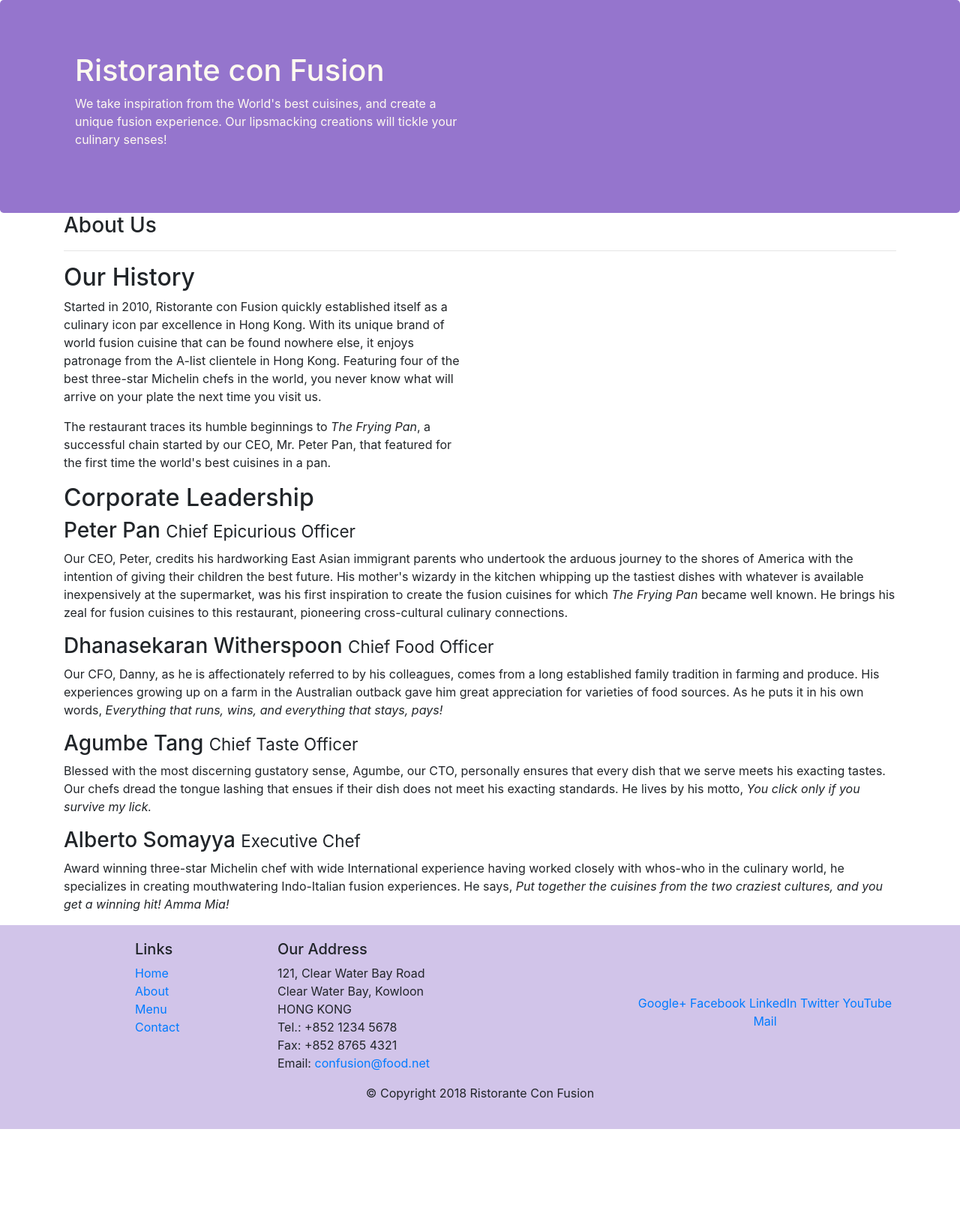
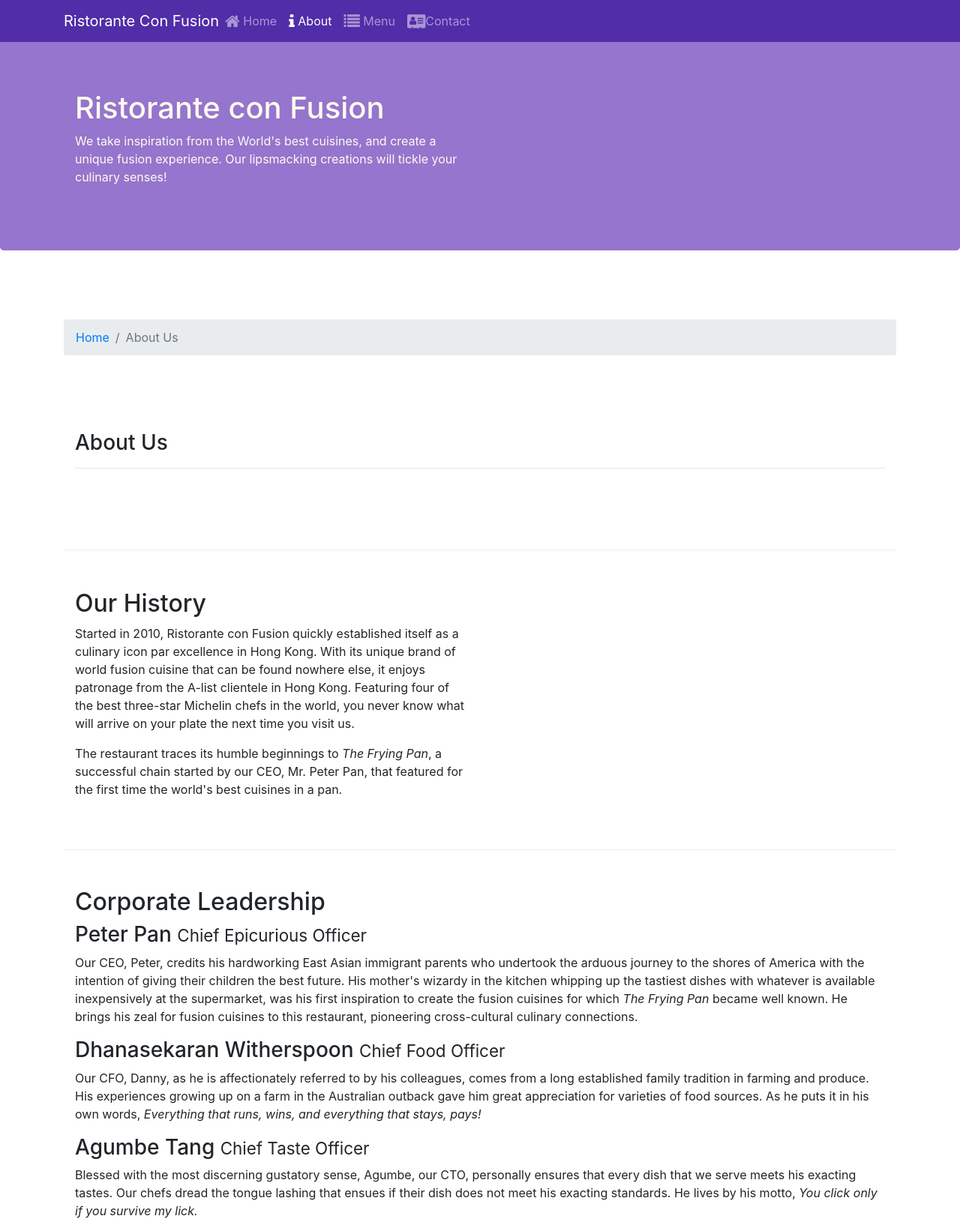
Before and after one commit to gargp1065/bootstrap, a website: page aboutus.html in a window 1280 px wide. Shown: the top 1630 px of the page at 75% size. Before the commit the page ends 1506 px from the top, so only its background shows below. Drawn offline with nearby package versions, Linux system fonts and the light colour scheme.

Commit message:
Icon-Fonts

```diff
--- a/aboutus.html
+++ b/aboutus.html
@@ -9,6 +9,8 @@
 
     <!-- Bootstrap CSS -->
     <link rel="stylesheet" href="node_modules/bootstrap/dist/css/bootstrap.min.css">
+    <link rel="stylesheet" href="node_modules/font-awesome/css/font-awesome.min.css">
+    <link rel="stylesheet" href="node_modules/bootstrap-social/bootstrap-social.css">
     <link rel="stylesheet" href="css/style.css">
 
     <title>Ristorante Con Fusion: About Us</title>
@@ -16,7 +18,22 @@
 </head>
 
 <body>
-
+    <nav class="navbar navbar-dark navbar-expand-sm fixed-top">
+        <div class="container">
+            <button class="navbar-toggler" type="button" data-toggle="collapse" data-target="#Navbar">
+                <span class="navbar-toggler-icon"></span>
+            </button>
+            <a class="navbar-brand mr-auto"  href="./index.html"">Ristorante Con Fusion</a>
+            <div class="collapse navbar-collapse" id="Navbar">
+                <ul class="navbar-nav mr-auto">
+                    <li class="nav-item"> <a class="nav-link" href="./index.html"><span class="fa fa-home fa-lg"></span> Home</a></li>
+                    <li class="nav-item active"> <a class="nav-link" href="#"><span class="fa fa-info fa-lg"></span> About</a></li>
+                    <li class="nav-item"> <a class="nav-link" href="#"><span class="fa fa-list fa-lg"></span> Menu</a></li>
+                    <li class="nav-item"> <a class="nav-link" href="#"><span class="fa fa-address-card fa-lg"></span>Contact</a></li>
+                </ul>
+            </div>
+        </div>
+    </nav>
     <header class="jumbotron">
         <div class="container">
             <div class="row row-header">
@@ -31,15 +48,19 @@
     </header>
 
     <div class="container">
-        <div class="row">
+        <div class="row row-content align-items-center">
+            <ol class="col-12 breadcrumb">
+                <li class="breadcrumb-item"><a href="./index.html">Home</a></li>
+                <li class="breadcrumb-item active ">About Us</li>
+            </ol>
             <div class="col-12">
                <h3>About Us</h3>
                <hr>
             </div>
         </div>
 
-        <div class="row">
-            <div class="col-6 col-sm-6">
+        <div class="row row-content align-items-center">
+            <div class="col-12 col-sm-6">
                 <h2>Our History</h2>
                 <p>Started in 2010, Ristorante con Fusion quickly established itself as a culinary icon par excellence in Hong Kong. With its unique brand of world fusion cuisine that can be found nowhere else, it enjoys patronage from the A-list clientele in Hong Kong.  Featuring four of the best three-star Michelin chefs in the world, you never know what will arrive on your plate the next time you visit us.</p>
                 <p>The restaurant traces its humble beginnings to <em>The Frying Pan</em>, a successful chain started by our CEO, Mr. Peter Pan, that featured for the first time the world's best cuisines in a pan.</p>
@@ -49,7 +70,7 @@
         </div>
 
 
-        <div class="row">
+        <div class="row row-content align-items-center">
             <div class="col-12">
                 <h2>Corporate Leadership</h2>
                 <h3>Peter Pan <small>Chief Epicurious Officer</small></h3>
@@ -71,7 +92,7 @@
                 <div class="col-4 offset-1 col-sm-2">
                     <h5>Links</h5>
                     <ul class="list-unstyled">
-                        <li><a href="#">Home</a></li>
+                        <li><a href="./index.html">Home</a></li>
                         <li><a href="#">About</a></li>
                         <li><a href="#">Menu</a></li>
                         <li><a href="#">Contact</a></li>
@@ -83,19 +104,19 @@
 		              121, Clear Water Bay Road<br>
 		              Clear Water Bay, Kowloon<br>
 		              HONG KONG<br>
-		              Tel.: +852 1234 5678<br>
-		              Fax: +852 8765 4321<br>
-		              Email: <a href="mailto:confusion@food.net">confusion@food.net</a>
+		              <i class="fa fa-phone fa-lg"> +852 1234 5678</i><br>
+		              <i class="fa fa-fax fa-lg"> +852 8765 4321</i><br>
+		              <i class="fa fa-envelope fa-lg"></i> <a href="mailto:confusion@food.net">confusion@food.net</a>
 		           </address>
                 </div>
                 <div class="col-12 col-sm-4 align-self-center">
                     <div class="text-center">
-                        <a href="http://google.com/+">Google+</a>
-                        <a href="http://www.facebook.com/profile.php?id=">Facebook</a>
-                        <a href="http://www.linkedin.com/in/">LinkedIn</a>
-                        <a href="http://twitter.com/">Twitter</a>
-                        <a href="http://youtube.com/">YouTube</a>
-                        <a href="mailto:">Mail</a>
+                        <a class="btn btn-social-icon btn-google" href="http://google.com/+"><i class="fa fa-google-plus fa-lg"></i></a>
+                        <a class="btn btn-social-icon btn-facebook" href="http://www.facebook.com/profile.php?id="><i class="fa fa-facebook fa-lg"></i></a>
+                        <a class="btn btn-social-icon btn-linkedin" href="http://www.linkedin.com/in/"><i class="fa fa-linkedin fa-lg"></i></a>
+                        <a class="btn btn-social-icon btn-twitter" href="http://twitter.com/"><i class="fa fa-twitter fa-lg"></i></a>
+                        <a class="btn btn-social-icon btn-youtube" href="http://youtube.com/"><i class="fa fa-youtube fa-lg"></i></a>
+                        <a class="btn btn-social-icon" href="mailto:"><i class="fa fa-envelope fa-lg"></i></a>
                     </div>
                 </div>
            </div>
--- a/css/style.css
+++ b/css/style.css
@@ -25,3 +25,13 @@
     margin: 0px;
     color: #0F0F0F;
 }
+
+body {
+    padding: 50px 0px 0px 0px;
+    z-index: 0;
+}
+
+.navbar-dark {
+    background-color: #512DA8;
+
+}
--- a/package.json
+++ b/package.json
@@ -15,7 +15,9 @@
   },
   "dependencies": {
     "bootstrap": "^4.4.1",
-    "jquery": "^3.5.0",
+    "bootstrap-social": "^5.1.1",
+    "font-awesome": "^4.7.0",
+    "jquery": "^3.4.1",
     "popper.js": "^1.12.9"
   }
 }
```
Also changed, not shown: index.html (+29 -12 lines), 1 other file.
